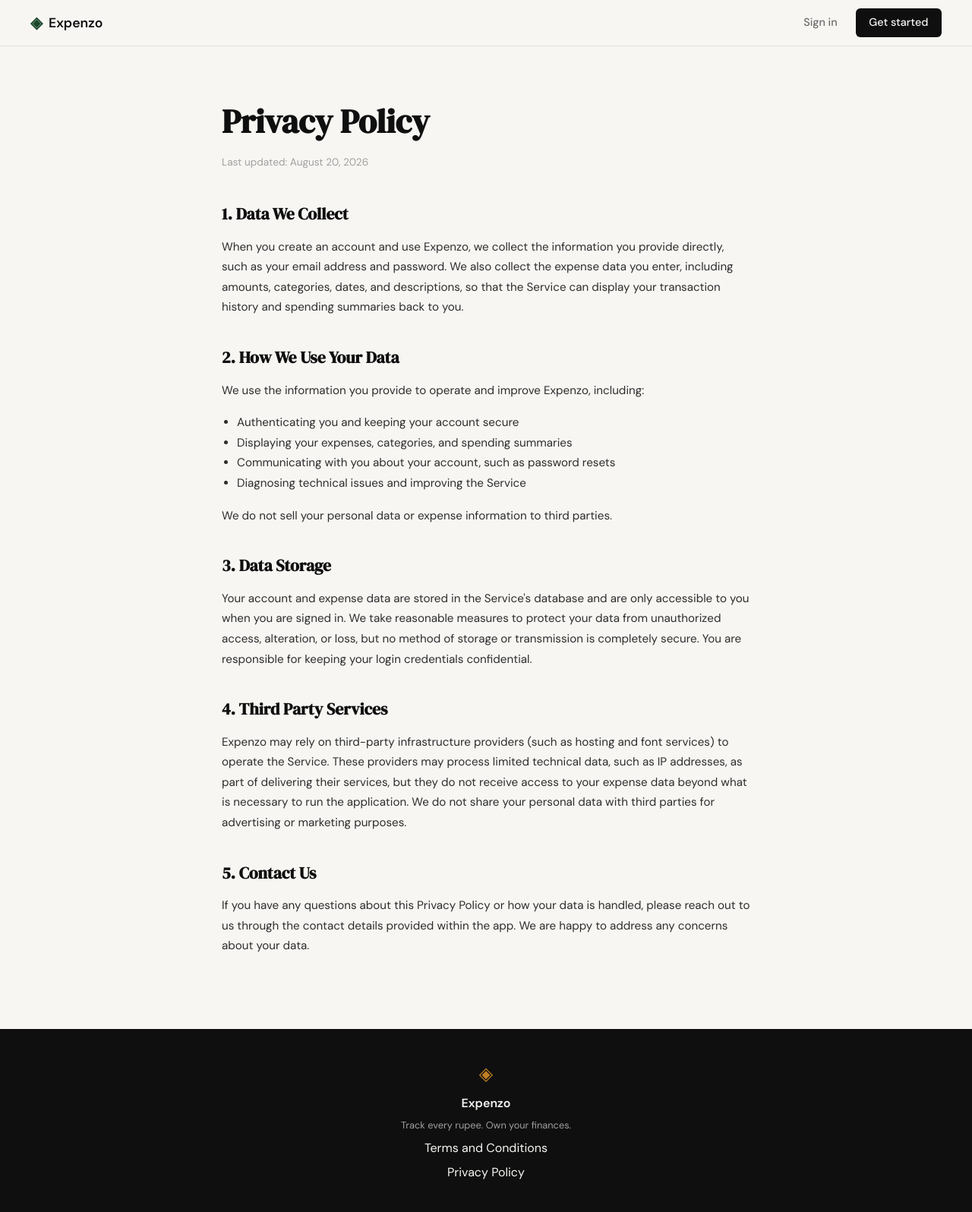
After one commit to kareem-digital/Expenzo, a Flask app: page /privacy in a window 1280 px wide. The commit adds this page. Shown: the whole page at 76% size. Run offline with Flask 3, Linux system fonts and the light colour scheme.

Commit message:
landing: add privacy policy page and route

```diff
--- a/app.py
+++ b/app.py
@@ -25,6 +25,11 @@ def login():
 @app.route("/terms")
 def terms():
     return render_template("terms.html")
+
+
+@app.route("/privacy")
+def privacy():
+    return render_template("privacy.html")
 
 
 # ------------------------------------------------------------------ #
--- a/templates/base.html
+++ b/templates/base.html
@@ -35,7 +35,7 @@
             <span class="footer-name">Expenzo</span>
             <p class="footer-copy">Track every rupee. Own your finances.</p>
             <a href="{{ url_for('terms') }}">Terms and Conditions</a>
-            <a href="#">Privacy Policy</a>
+            <a href="{{ url_for('privacy') }}">Privacy Policy</a>
         </div>
     </footer>
 
--- /dev/null
+++ b/templates/privacy.html
@@ -0,0 +1,62 @@
+{% extends "base.html" %}
+
+{% block title %}Privacy Policy — Expenzo{% endblock %}
+
+{% block content %}
+
+<section class="legal-section">
+    <h1 class="legal-title">Privacy Policy</h1>
+    <p class="legal-updated">Last updated: August 20, 2026</p>
+
+    <div class="legal-body">
+        <h2>1. Data We Collect</h2>
+        <p>
+            When you create an account and use Expenzo, we collect the information you provide
+            directly, such as your email address and password. We also collect the expense data
+            you enter, including amounts, categories, dates, and descriptions, so that the
+            Service can display your transaction history and spending summaries back to you.
+        </p>
+
+        <h2>2. How We Use Your Data</h2>
+        <p>
+            We use the information you provide to operate and improve Expenzo, including:
+        </p>
+        <ul>
+            <li>Authenticating you and keeping your account secure</li>
+            <li>Displaying your expenses, categories, and spending summaries</li>
+            <li>Communicating with you about your account, such as password resets</li>
+            <li>Diagnosing technical issues and improving the Service</li>
+        </ul>
+        <p>
+            We do not sell your personal data or expense information to third parties.
+        </p>
+
+        <h2>3. Data Storage</h2>
+        <p>
+            Your account and expense data are stored in the Service's database and are only
+            accessible to you when you are signed in. We take reasonable measures to protect
+            your data from unauthorized access, alteration, or loss, but no method of storage or
+            transmission is completely secure. You are responsible for keeping your login
+            credentials confidential.
+        </p>
+
+        <h2>4. Third Party Services</h2>
+        <p>
+            Expenzo may rely on third-party infrastructure providers (such as hosting and font
+            services) to operate the Service. These providers may process limited technical data,
+            such as IP addresses, as part of delivering their services, but they do not receive
+            access to your expense data beyond what is necessary to run the application. We do
+            not share your personal data with third parties for advertising or marketing
+            purposes.
+        </p>
+
+        <h2>5. Contact Us</h2>
+        <p>
+            If you have any questions about this Privacy Policy or how your data is handled,
+            please reach out to us through the contact details provided within the app. We are
+            happy to address any concerns about your data.
+        </p>
+    </div>
+</section>
+
+{% endblock %}
```
